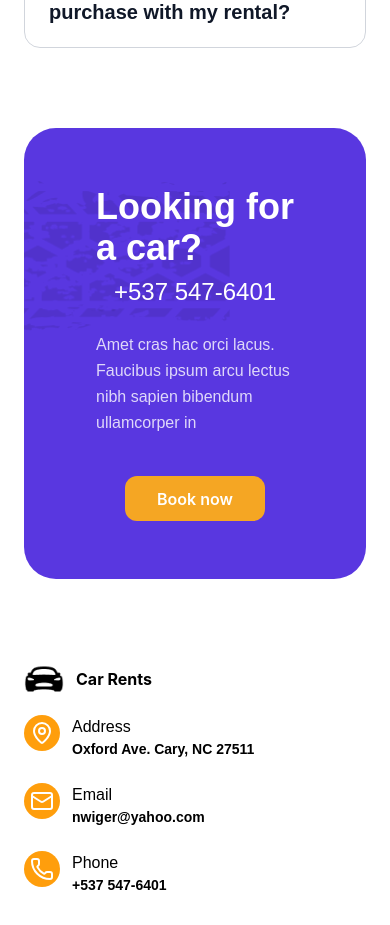
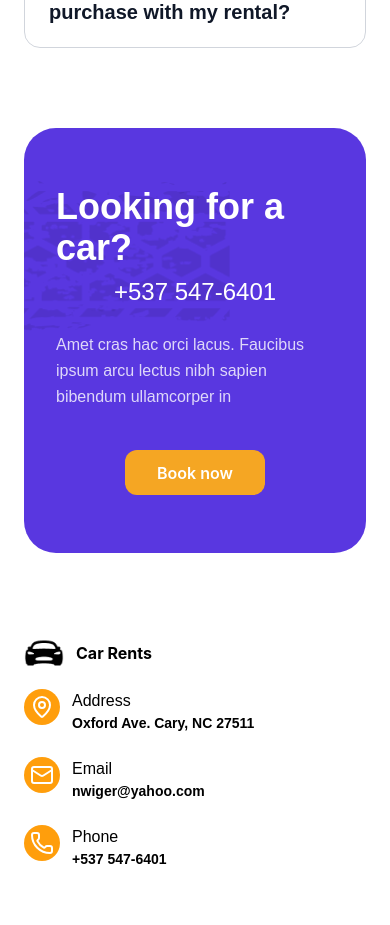
Before and after one commit to olaa30-j/car-rental, a React (Vite) app: page /car-rental/about in a window 390 px wide. Shown: the part 5740-6665 px from the top of the page. Built offline with nearby package versions, Linux system fonts and the light colour scheme.

Commit message:
feat: setup deploy in github

```diff
--- a/src/components/about/BookingSection.tsx
+++ b/src/components/about/BookingSection.tsx
@@ -6,7 +6,7 @@ import HexPatternImage from '../../assets/shared/banners/sec-7.png';
 
 const BookingSection = () => {
     return (
-        <div className="relative overflow-hidden rounded-[32px] bg-primary min-h-[415px] flex items-center w-full px-[72px]">
+        <div className="relative overflow-hidden rounded-[32px] bg-primary min-h-[415px] flex items-center w-full md:px-[72px] px-[32px]">
 
             {/* Hexagon Pattern Background Overlay */}
             <img
```
